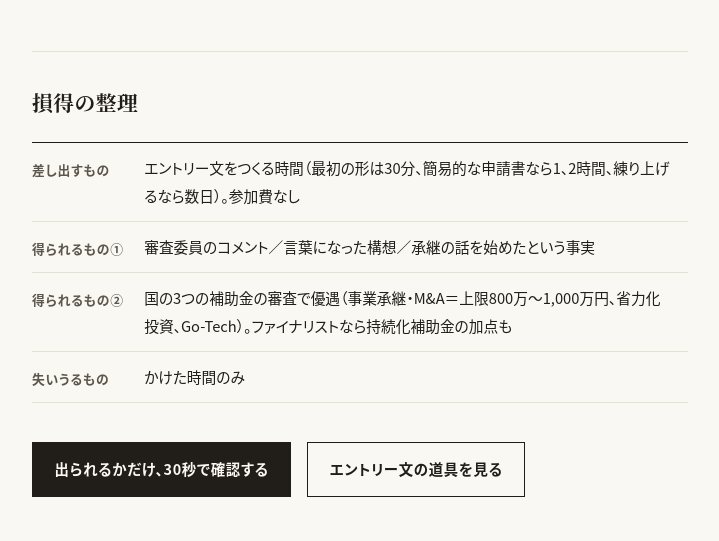
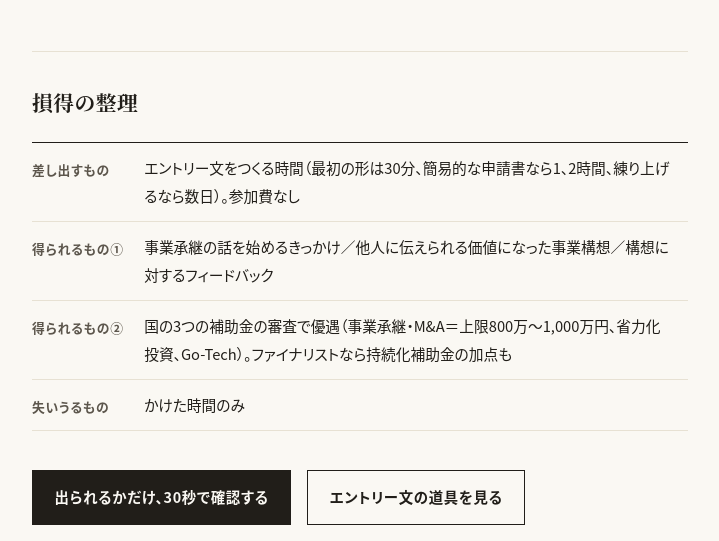
Before and after one commit to R9a00/shinseider, a Python web app: template site/templates/cool.html in a window 1280 px wide. Shown: the part 1526-2067 px from the top of the page, without its empty margins (280-999 px from the left). Run offline with Jinja, Linux system fonts and the light colour scheme; the template is opened without the code that fills it, so the values that code supplies are empty; some libraries are stand-ins or nearby versions.

Commit message:
copy: 得られるもの①を差し替え（きっかけ／伝えられる構想／フィードバック）
Co-Authored-By: Claude Fable 5 <noreply@anthropic.com>

```diff
--- a/site/templates/cool.html
+++ b/site/templates/cool.html
@@ -40,7 +40,7 @@
 <h2>損得の整理</h2>
 <table class="ledger">
 <tr><th>差し出すもの</th><td>エントリー文をつくる時間（最初の形は30分、簡易的な申請書なら1、2時間、練り上げるなら数日）。参加費なし</td></tr>
-<tr><th>得られるもの①</th><td>審査委員のコメント／言葉になった構想／承継の話を始めたという事実</td></tr>
+<tr><th>得られるもの①</th><td>事業承継の話を始めるきっかけ／他人に伝えられる価値になった事業構想／構想に対するフィードバック</td></tr>
 <tr><th>得られるもの②</th><td>国の3つの補助金の審査で優遇（事業承継・M&A＝上限800万〜1,000万円、省力化投資、Go-Tech）。ファイナリストなら持続化補助金の加点も</td></tr>
 <tr><th>失いうるもの</th><td>かけた時間のみ</td></tr>
 </table>
```
